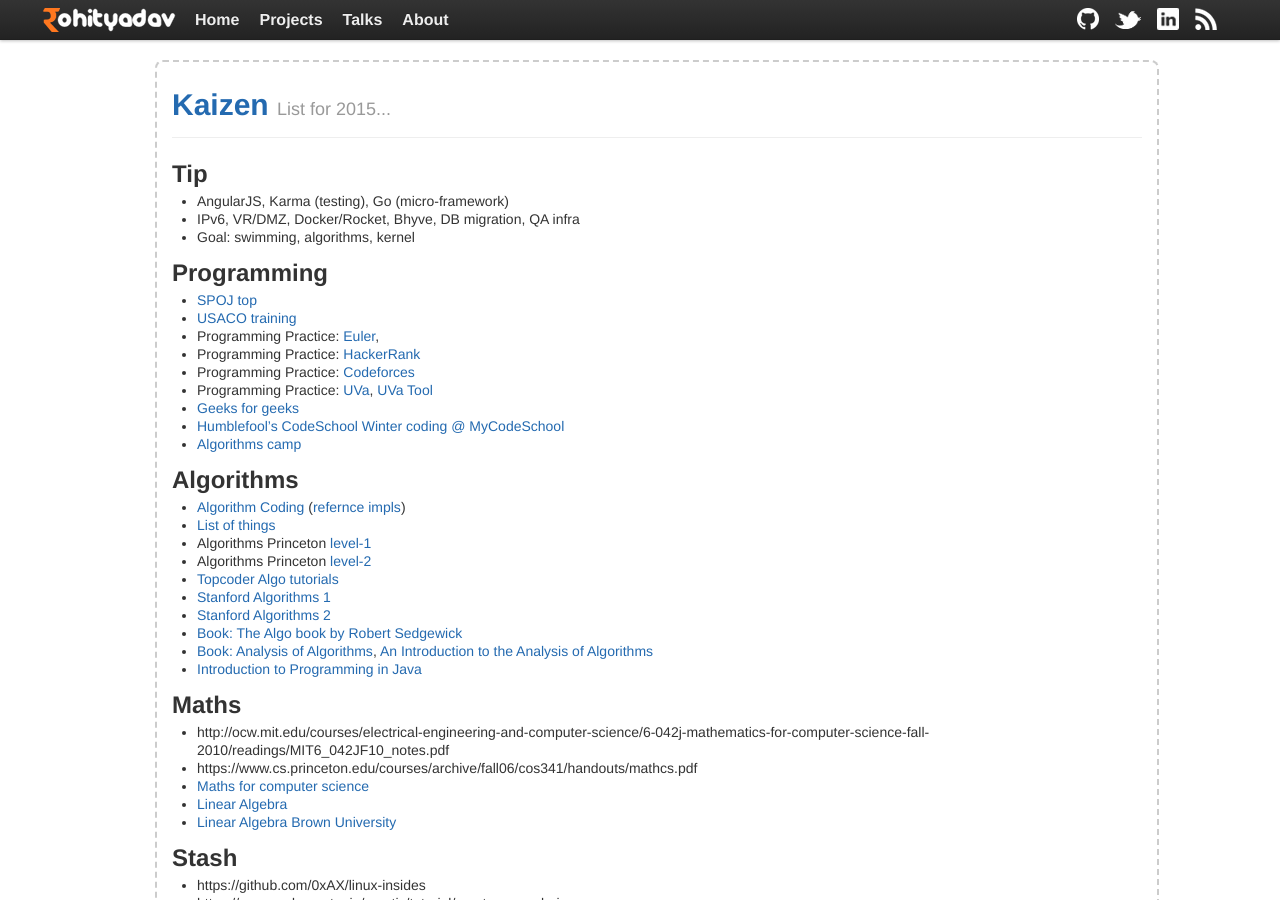
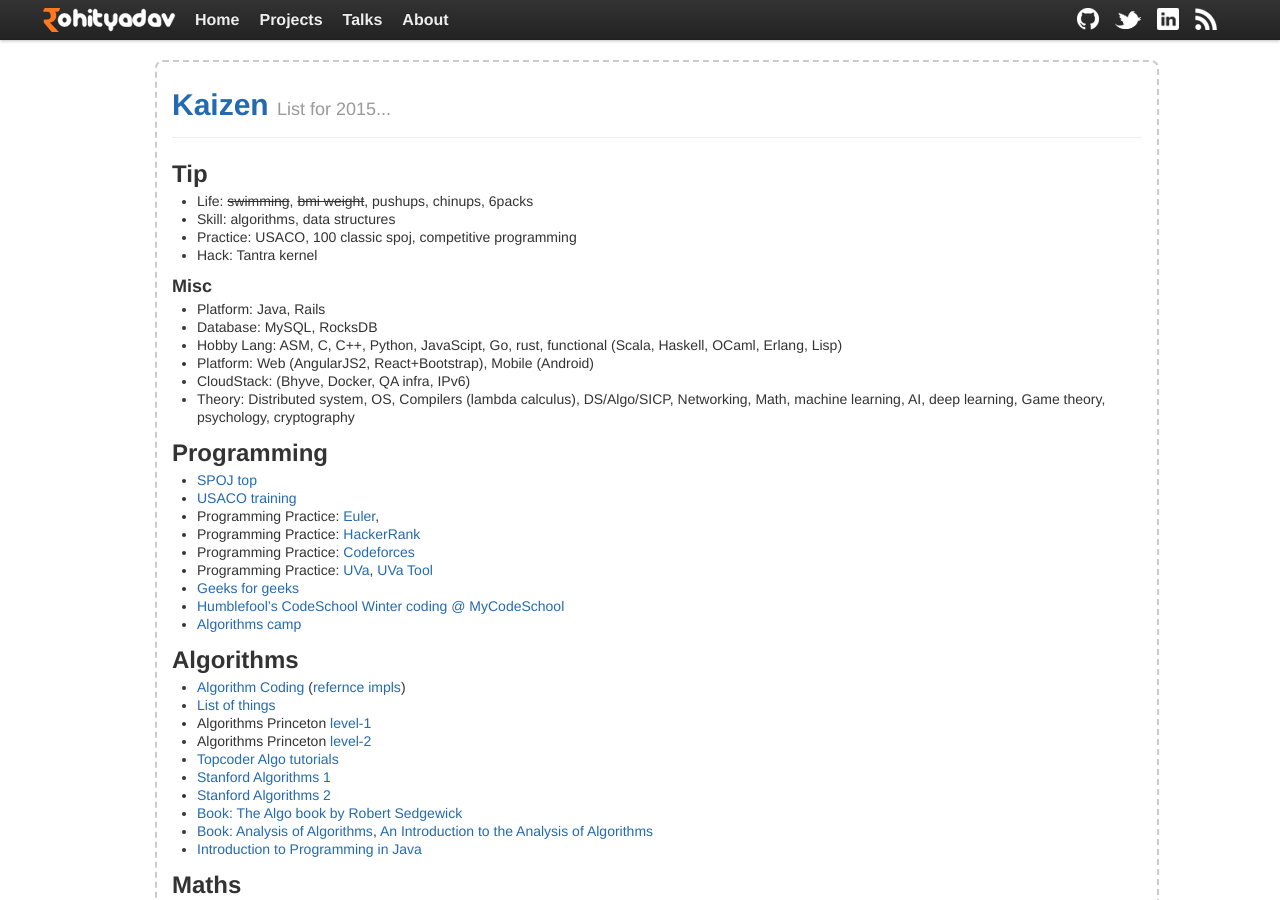
Before and after one commit to rohityadavcloud/rohityadavcloud.github.io, a Jekyll site: the page built from kaizen/index.markdown, in a window 1280 px wide and 900 px high. Built offline with Jekyll 4.4.1, drawn with Linux system fonts in a browser that asks for light colours.

Commit message:
kup
Signed-off-by: Rohit Yadav <rohit@scaleninja.com>

```diff
--- a/kaizen/index.markdown
+++ b/kaizen/index.markdown
@@ -6,9 +6,19 @@
 
 ## Tip
 
-- AngularJS, Karma (testing), Go (micro-framework)
-- IPv6, VR/DMZ, Docker/Rocket, Bhyve, DB migration, QA infra
-- Goal: swimming, algorithms, kernel
+- Life: ~~swimming~~, ~~bmi weight~~, pushups, chinups, 6packs
+- Skill: algorithms, data structures
+- Practice: USACO, 100 classic spoj, competitive programming
+- Hack: Tantra kernel
+
+### Misc
+
+- Platform: Java, Rails
+- Database: MySQL, RocksDB
+- Hobby Lang: ASM, C, C++, Python, JavaScipt, Go, rust, functional (Scala, Haskell, OCaml, Erlang, Lisp)
+- Platform: Web (AngularJS2, React+Bootstrap), Mobile (Android)
+- CloudStack: (Bhyve, Docker, QA infra, IPv6)
+- Theory: Distributed system, OS, Compilers (lambda calculus), DS/Algo/SICP, Networking, Math, machine learning, AI, deep learning, Game theory, psychology, cryptography
 
 ## Programming
 
```
